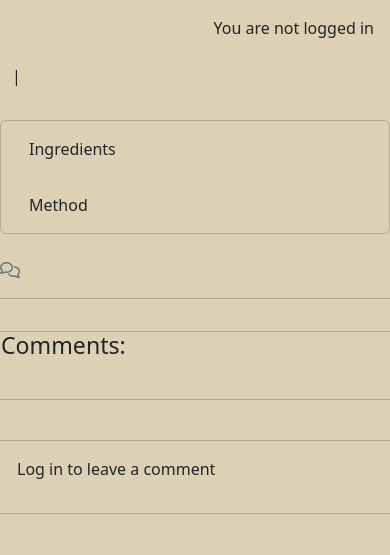
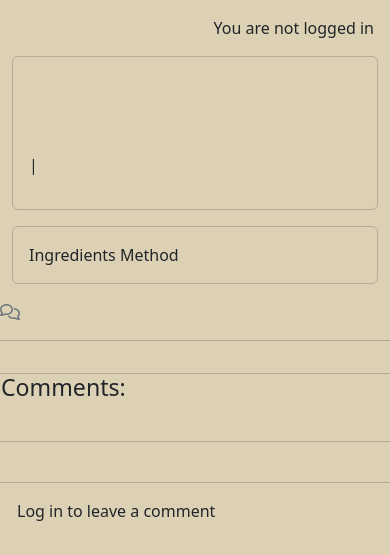
Before and after one commit to Jem212Mac/the-gabby-gourmand, a Django app: template blog/templates/blog/cocktail_detail.html in a window 390 px wide. Shown: the part 113-668 px from the top of the page. Run offline with Django 4.2, Linux system fonts and the light colour scheme; the template is opened without the code that fills it, so the values that code supplies are empty; some libraries are stand-ins or nearby versions; some web fonts are replaced.

Commit message:
feat: Add featured images to cocktail.html and cocktail_detail.html templates

```diff
--- a/blog/templates/blog/cocktail_detail.html
+++ b/blog/templates/blog/cocktail_detail.html
@@ -2,36 +2,51 @@
 {% load static %}
 {% load crispy_forms_tags %}
 
-<div class="masthead">
 <div class="container">
+  <div class="card mb-3 bg-transparent">
       <div class="row g-0">
-            <div class="col-md-6 masthead-text">
+          <div class="col-md-4">
+              {% if "placeholder" in review.featured_image.url %}
+              <img src="{% static 'images/default.jpg' %}" alt="placeholder image">
+              {% else %}
+              <img src=" {{ recipe.featured_image_1.url }} " alt="{{ recipe.title }}">
+              {% endif %}
+          </div>
+          <div class="col-md-4">
+              {% if "placeholder" in review.featured_image.url %}
+              <img src="{% static 'images/default.jpg' %}" alt="placeholder image">
+              {% else %}
+              <img src=" {{ recipe.featured_image_2.url }} " alt="{{ recipe.title }}">
+              {% endif %}
+          </div>
+          <div class="col-md-4">
+              {% if "placeholder" in review.featured_image.url %}
+              <img src="{% static 'images/default.jpg' %}" alt="placeholder image">
+              {% else %}
+              <img src=" {{ recipe.featured_image_3.url }} " alt="{{ recipe.title }}">
+              {% endif %}
+          </div>
+      </div>
+      <div class="row">
+          <div class="col-md-12">
+              <div class="card-body">
                   <h1 class="recipe-title">{{ recipe.title }}</h1>
                   <p class="recipe-subtitle">{{ recipe.author }} | {{ recipe.created_on }}</p>
-            </div>
-            <div class="d-none d-md-block col-md-6 masthead-image">
-                <img src="{% static 'images/default.jpg' %}" class="scale" alt="placeholder">
               </div>
           </div>
       </div>
   </div>
-
-<div class="container">
-    <div class="row">
-        <div class="col card mb-4  mt-3 left  top bg-transparent">
+  <div class="card mb-3 bg-transparent">
+      <div class="row g-0">
+          <div class="col-md-12">
               <div class="card-body">
                   <p class="card-text">
                     Ingredients
-              <br>
                       {{ recipe.ingredients | safe }}
+                      Method
+                      {{ recipe.instructions | safe }}
                   </p>
               </div>
-          <div class="card-body">
-            <p class="card-text">
-              Method
-              <br>
-              {{ recipe.instructions | safe }}
-            </p>
           </div>
       </div>
   </div>
--- a/gabbygourmand/settings.py
+++ b/gabbygourmand/settings.py
@@ -28,7 +28,7 @@ TEMPLATES_DIR = os.path.join(BASE_DIR, 'templates')
 SECRET_KEY = os.environ.get("SECRET_KEY")
 
 # SECURITY WARNING: don't run with debug turned on in production!
-DEBUG = False
+DEBUG = True
 
 ALLOWED_HOSTS = ['8000-jem212mac-thegabbygourm-hkesneuoxc2.ws-eu111.gitpod.io','.herokuapp.com']
 
```
Also changed, not shown: blog/templates/blog/cocktail.html (+10 -0 lines). Lines whose indentation alone changed are shown as unchanged.
